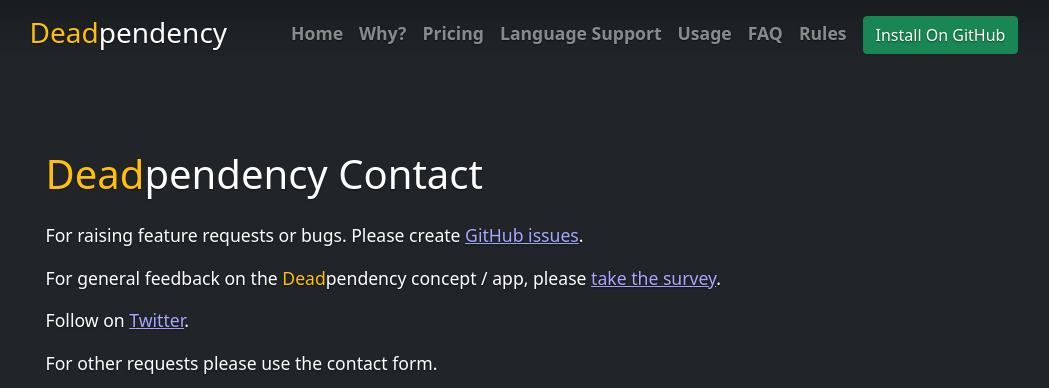
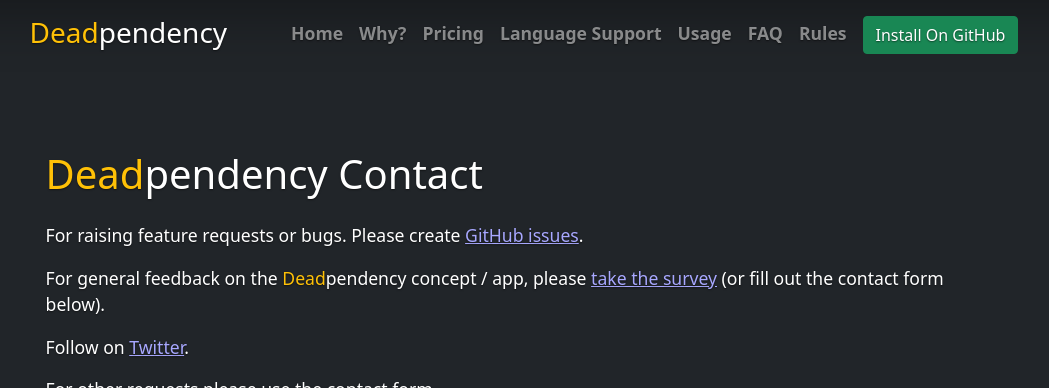
Before and after one commit to deadpendency/deadpendency.github.io, a Jekyll site: the page built from contact.html, in a window 1280 px wide, cut to the strip 0-388 px from the top of the page. Shown: the whole strip, without its empty margins (116-1165 px from the left). Built offline with Jekyll 4.4.1, drawn with Linux system fonts in a browser that asks for light colours; nearby versions of some CDN libraries.

Commit message:
Slight tweak on contact page

```diff
--- a/contact.html
+++ b/contact.html
@@ -10,7 +10,7 @@
 
 <p>For raising feature requests or bugs. Please create <a href="https://github.com/deadpendency/deadpendency/issues" target="_blank" rel="noopener">GitHub issues</a>.</p>
 
-<p>For general feedback on the <span class="text-warning">Dead</span><span class="text-white">pendency</span> concept / app, please <a href="/survey">take the survey</a>.</p>
+<p>For general feedback on the <span class="text-warning">Dead</span><span class="text-white">pendency</span> concept / app, please <a href="/survey">take the survey</a> (or fill out the contact form below).</p>
 
 <p>Follow on <a href="https://twitter.com/deadpendency" target="_blank" rel="noopener">Twitter</a>.</p>
 
```
Also changed, not shown: Gemfile.lock.
